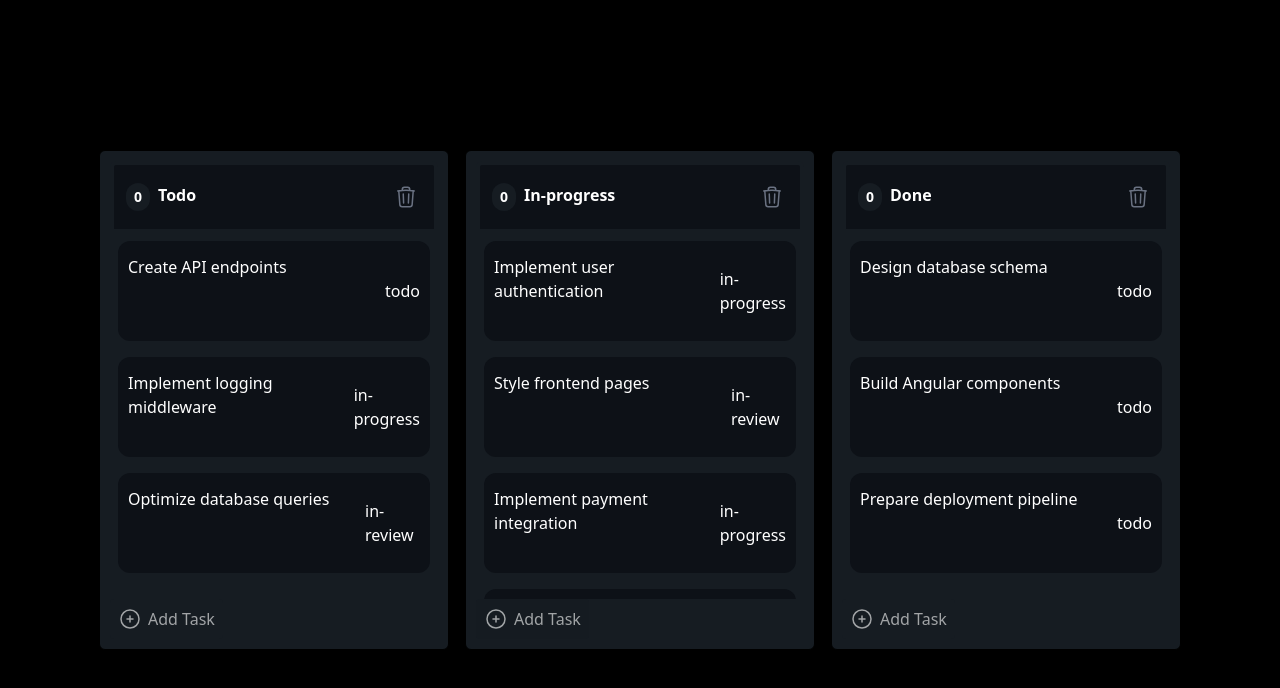
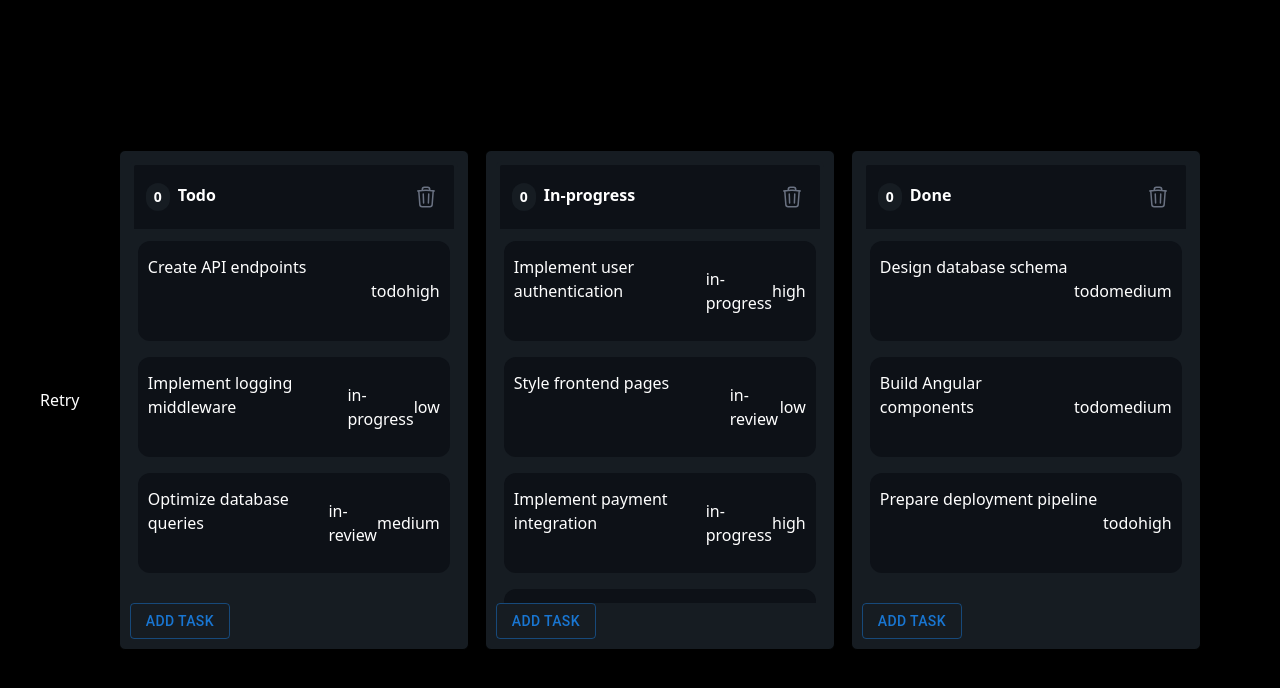
Before and after one commit to ahmedsalama0/insight-board, a Next.js app: page /tasks in a window 1280 px wide. Shown: the top 688 px of the page. Built offline with nearby package versions, Linux system fonts and the light colour scheme; data requests are answered from the project's data file; what @mui/material-nextjs would draw is missing.

Commit message:
snapshot

```diff
--- /dev/null
+++ b/app/hooks/useTasksData.ts
@@ -0,0 +1,13 @@
+import { useQuery } from '@tanstack/react-query';
+import axios from 'axios';
+const fetchTasks = () => {
+  return axios.get('http://localhost:4000/tasks');
+};
+export const useTasksData = () => {
+  return useQuery({
+    queryKey: ['Tasks'],
+    queryFn: fetchTasks,
+  });
+};
+
+//const addTask()
--- a/app/tasks/models/types.model.tsx
+++ b/app/tasks/models/types.model.tsx
@@ -7,8 +7,9 @@ export type Column = {
 
 export type Task = {
   id: Id;
+  title: string;
   columnId: Id;
-  content: string;
+  description: string;
   priority: 'low' | 'medium' | 'high';
   status: Status;
   createdAt: string;
--- a/app/tasks/page.tsx
+++ b/app/tasks/page.tsx
@@ -18,6 +18,7 @@ import ColumnContainer from '@/app/ui/components/ColumnContainer';
 import FormDialog from '../ui/components/FormDialog';
 import { BOARD_COLUMNS } from './data/data';
 import { useQuery } from '@tanstack/react-query';
+import { useTasksData } from '../hooks/useTasksData';
 
 export default function Page() {
   const [columns, setColumns] = useState<Column[]>(BOARD_COLUMNS); //operates on addition deletion of columns.
@@ -26,14 +27,11 @@ export default function Page() {
   const [activeTask, setActiveTask] = useState<Task | null>(null);
   const [dialogOpened, setDialogOpened] = useState<boolean>(false);
   const [formValue, setFormValue] = useState<any>(null);
+  const [showForm, setShowForm] = useState<boolean>(false);
 
   const columnsId = useMemo(() => columns.map((col) => col.id), [columns]);
 
   const [tasks, setTasks] = useState<Task[]>([]);
-
-  const fetchTasks = () => {
-    return axios.get('http://localhost:4000/tasks');
-  };
 
   //pointer sensor, touch sensor, et cetra
   const sensors = useSensors(
@@ -45,15 +43,13 @@ export default function Page() {
     })
   );
 
-  const { isPending, error, data } = useQuery({
-    queryKey: ['Tasks'],
-    queryFn: fetchTasks,
-  });
-  if (isPending) {
+  const { isPending, isLoading, isFetching, isError, error, data, refetch } =
+    useTasksData();
+  if (isPending || isLoading || isFetching) {
     return <h2>Loading</h2>;
   }
 
-  if (error) return <div>Error</div>;
+  if (isError) return <div>{error.message}</div>;
 
   // return (
   //   <ul>
@@ -76,7 +72,15 @@ export default function Page() {
     px-[40px]
     "
     >
-      {dialogOpened && <FormDialog setFormValue={setFormValue} />}
+      <button
+        onClick={() => {
+          console.log('clicked');
+          refetch();
+        }}
+      >
+        Retry
+      </button>
+
       {/* we added the sensor to activate the delete button
       since it is not working as the dndContext can't differentiate between delete click and drag click
       */}
@@ -99,11 +103,9 @@ export default function Page() {
                 updateTask={updateTask}
                 deleteTask={deleteTask}
                 tasks={data?.data.filter((task) => {
-                  console.log(data?.data.length);
-                  console.log(col.id);
-                  console.log(task);
                   return task.columnId === col.id;
                 })}
+                setFormValue={setFormValue}
               />
             ))}
           </div>
@@ -113,20 +115,19 @@ export default function Page() {
     </div>
   );
 
-  function formSubmitHandler() {}
-
   //should be called after the form data is submitted
-  function createTask(columnId: Id): void {
-    setDialogOpened(true);
-    console.log('Form opened!!!');
-    const newTask: Task = {
-      id: generateId(),
-      columnId,
-      content: `Task ${tasks.length + 1}`,
-      status: returnColumnStatus(+columnId),
-    };
-    console.log('TASK DATA');
-    console.log(formValue);
+  function createTask(task: Task): void {
+    // const newTask: Task = {
+    //   id: generateId(),
+    //   columnId,
+    //   description: `Task ${tasks.length + 1}`,
+    //   status: returnColumnStatus(+columnId),
+    //   createdAt: Date.now().toString(),
+    //   updatedAt: '',
+    //   priority: 'high',
+    // };
+    const newTask: Task = task;
+    console.log(newTask);
     setTasks([...tasks, newTask]);
   }
 
@@ -259,12 +260,12 @@ export default function Page() {
     }
   }
 }
-function generateId() {
+export function generateId() {
   // Generates a random num between 0 => 10000
   return Math.floor(Math.random() * 10001);
 }
 
-function returnColumnStatus(columnIndex: number): Status {
+export function returnColumnStatus(columnIndex: number): Status {
   switch (columnIndex) {
     case 0:
       return 'todo';
@@ -277,4 +278,17 @@ function returnColumnStatus(columnIndex: number): Status {
   }
 }
 
+export function returnColumnIndex(columnStatus: Status): number {
+  switch (columnStatus) {
+    case 'todo':
+      return 0;
+    case 'in-progress':
+      return 1;
+    //case 2:
+    //  return 'done';
+    default:
+      return 2;
+  }
+}
+
 //Done
--- a/app/ui/components/ColumnContainer.tsx
+++ b/app/ui/components/ColumnContainer.tsx
@@ -6,6 +6,7 @@ import { CSS } from '@dnd-kit/utilities';
 import { useMemo, useState } from 'react';
 import { PlusIcon } from '../icons/PlusIcon';
 import TaskCard from './TaskCard';
+import FormDialog from './FormDialog';
 // interface IProps {
 //   column: Column;
 // }
@@ -17,14 +18,16 @@ function ColumnContainer({
   updateTask,
   deleteTask,
   tasks,
+  setFormValue,
 }: {
   column: Column;
   //deleteColumn(id: Id): void; //function declaration
   //updateColumnTitle: (id: Id, title: string) => void;
-  createTask: (columnId: Id) => void; //arrow fn
+  createTask: (task: Task) => void; //arrow fn
   updateTask(id: Id, content: string): void;
   deleteTask(id: Id): void;
   tasks: Task[];
+  setFormValue: React.Dispatch<any>;
 }) {
   const [editMode, setEditMode] = useState(false);
 
@@ -187,17 +190,25 @@ function ColumnContainer({
 
       "
       >
-        <button
+        {/* <button
           className="
            stroke-white flex gap-1.5
       bg-column-700 p-2 rounded opacity-60 hover:opacity-100"
           onClick={() => {
-            createTask(column.id);
+            //createTask(column.id);
           }}
         >
-          <PlusIcon />
-          Add Task
-        </button>
+          <FormDialog
+            columnId={column.id}
+            setFormValue={setFormValue}
+            createTask={createTask}
+          />
+        </button> */}
+        <FormDialog
+          columnId={column.id}
+          setFormValue={setFormValue}
+          createTask={createTask}
+        />
       </div>
     </div>
   );
--- a/app/ui/components/FormDialog.tsx
+++ b/app/ui/components/FormDialog.tsx
@@ -9,12 +9,22 @@ import DialogContentText from '@mui/material/DialogContentText';
 import DialogTitle from '@mui/material/DialogTitle';
 import FormInputSelect from './FormInputSelect';
 import { Margin } from '@mui/icons-material';
+import { Id, Task } from '@/app/tasks/models/types.model';
+import {
+  generateId,
+  returnColumnIndex,
+  returnColumnStatus,
+} from '@/app/tasks/page';
 
 //btnTitle, action
 export default function FormDialog({
   setFormValue,
+  createTask,
+  columnId,
 }: {
   setFormValue: React.Dispatch<any>;
+  createTask(task: Task): void;
+  columnId: Id;
 }) {
   const [open, setOpen] = React.useState(false);
 
@@ -31,9 +41,17 @@ export default function FormDialog({
     const formData = new FormData(event.currentTarget);
     const formJson = Object.fromEntries((formData as any).entries());
     //const email = formJson.email;
-    console.log(formData);
-    console.log(formJson);
     setFormValue(formJson);
+    createTask({
+      id: generateId(),
+      title: formJson?.title,
+      createdAt: performance.now().toString(),
+      updatedAt: 'null',
+      description: formJson?.description,
+      priority: formJson?.priority,
+      status: returnColumnStatus(+columnId),
+      columnId: columnId,
+    });
     handleClose();
   };
 
@@ -73,11 +91,11 @@ export default function FormDialog({
               variant="standard"
               sx={{ marginBottom: '10px' }}
             />
-            <FormInputSelect
+            {/* <FormInputSelect
               options={['todo', 'in-progress', 'done']}
               title="Status"
               name="status"
-            />
+            /> */}
             <FormInputSelect
               options={['low', 'medium', 'high']}
               title="Priority"
--- a/app/ui/components/FormInputSelect.tsx
+++ b/app/ui/components/FormInputSelect.tsx
@@ -14,10 +14,8 @@ export default function FormInputSelect({
   options: string[];
   name: string;
 }) {
-  const [age, setAge] = React.useState('');
-
   const handleChange = (event: SelectChangeEvent) => {
-    setAge(event.target.value as string);
+    //setAge(event.target.value as string);
   };
 
   return (
@@ -29,13 +27,12 @@ export default function FormInputSelect({
           labelId="demo-simple-select-label"
           id="demo-simple-select"
           name={name}
-          value={age}
-          label="Age"
+          label={title}
           onChange={handleChange}
         >
           {options.map((option, i) => {
             return (
-              <MenuItem key={i} value={i}>
+              <MenuItem key={i} value={option}>
                 {option}
               </MenuItem>
             );
--- a/app/ui/components/TaskCard.tsx
+++ b/app/ui/components/TaskCard.tsx
@@ -74,7 +74,7 @@ function TaskCard({
        h-[90%]
        w-full resize-none border-none rounded bg-transparent text-white focus:outline-none
        "
-          value={task.content}
+          value={task.description}
           autoFocus
           placeholder="Task content here"
           onBlur={toggleEditMode}
@@ -115,6 +115,7 @@ function TaskCard({
         {task.description}
       </p>
       <p>{task.status}</p>
+      <p>{task.priority}</p>
       {mouseIsOver && (
         <button
           style={{}}
--- a/db.json
+++ b/db.json
@@ -3,8 +3,8 @@
     {
       "id": 1,
       "columnId": 1,
-      "title": "User Authentication",
-      "description": "Implement user authentication",
+      "title": "User Authentication ",
+      "description": "Implement user authentication ",
       "priority": "high",
       "status": "in-progress",
       "createdAt": "2025-01-10T09:15:00Z",
```
